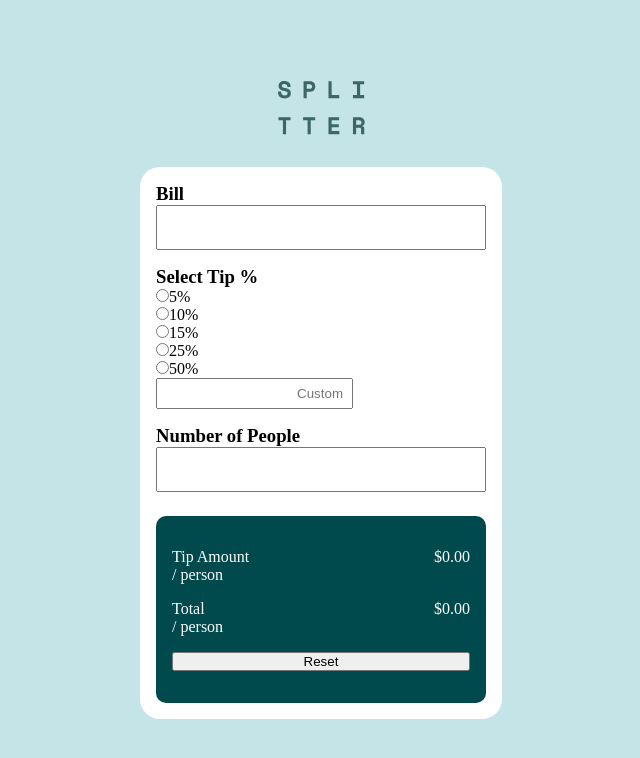
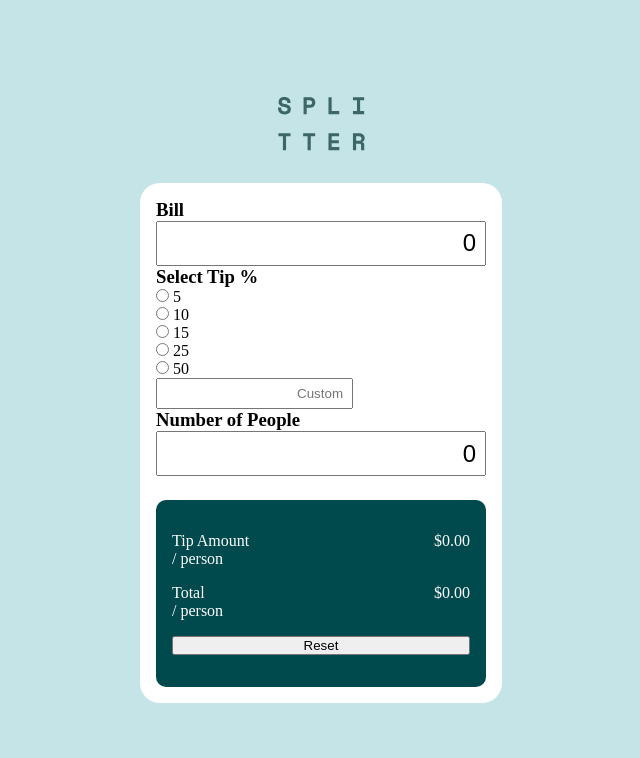
Before and after one commit to juan-galdino/tips-calculator, an Angular app: page / in a window 1280 px wide. Shown: the top 758 px of the page, without its empty margins (319-959 px from the left). Built offline with nearby package versions, Linux system fonts and the light colour scheme.

Commit message:
:sparkles: Add tip amount and total per person

```diff
--- a/src/app/bill/bill.component.html
+++ b/src/app/bill/bill.component.html
@@ -1,19 +1,51 @@
-<form action="#">
 <div>
   <h3>Bill</h3>
-    <input type="number" aria-label="Bill" class="bigger" />
+  <input
+    type="number"
+    aria-label="Bill"
+    class="bigger"
+    [(ngModel)]="bill.value"
+  />
 </div>
 <div>
   <h3>Select Tip %</h3>
-    <input type="radio" name="one" /><label for="one">5%</label><br />
-    <input type="radio" name="two" /><label for="two">10%</label><br />
-    <input type="radio" name="three" /><label for="three">15%</label><br />
-    <input type="radio" name="four" /><label for="four">25%</label><br />
-    <input type="radio" name="five" /><label for="five">50%</label><br />
-    <input type="number" placeholder="Custom" />
+  <div *ngFor="let defaultTip of defaultTips">
+    <input
+      type="radio"
+      name="tipValue"
+      [value]="defaultTip"
+      [(ngModel)]="tip.value"
+    />
+    {{ defaultTip }}
+  </div>
+  <!-- custom value -->
+  <input type="number" #customValue placeholder="Custom" />
 </div>
 <div>
   <h3>Number of People</h3>
-    <input type="number" aria-label="Number of People" class="bigger" />
+  <input
+    type="number"
+    aria-label="Number of People"
+    class="bigger"
+    [(ngModel)]="numOfPeople.value"
+  />
+  <!-- #numOfPeople
+    (input)="onGetNumOfPeople(numOfPeople)"
+    (input)="inputCheckerForServiceMethods()" -->
 </div>
-</form>
+
+<!-- <h2>{{ bill }} / tip: {{ tip.value }} / numOfPp: {{ numOfPeople }}</h2>
+
+<div *ngIf="bill && tip && numOfPeople !== 0; else default">
+  <h3>tip Amount: {{ (tip.value / numOfPeople).toFixed(2) }}</h3>
+  <h3>
+    total {{ (((bill * tip.value) / 100 + bill) / numOfPeople).toFixed(2) }}
+  </h3>
+</div>
+
+<ng-template #default>
+  <h3>tip Amount: nada</h3>
+  <h3>total: nada</h3>
+</ng-template> -->
+<!-- <button (click)="inputCheckerForServiceMethods()">Test</button>
+<button (click)="getTipAmount()">Get tip amount</button> -->
--- a/src/app/bill/bill.component.ts
+++ b/src/app/bill/bill.component.ts
@@ -1,4 +1,5 @@
 import { Component } from '@angular/core';
+import { TipsService } from '../tips.service';
 
 @Component({
   selector: 'app-bill',
@@ -7,4 +8,11 @@ import { Component } from '@angular/core';
 })
 export class BillComponent {
 
+  defaultTips: number[] = this.tipsService.defaultTips
+  bill = this.tipsService._bill
+  tip = this.tipsService._tip
+  numOfPeople = this.tipsService._numOfPeople
+
+  constructor(private tipsService: TipsService) {}
+
 }
--- a/src/app/result/result.component.html
+++ b/src/app/result/result.component.html
@@ -4,14 +4,34 @@
       <div>Tip Amount</div>
       <div>/ person</div>
     </div>
-    <div>$0.00</div>
+    <div
+      *ngIf="
+        bill.value !== 0 && tip.value !== 0 && numOfPeople.value !== 0;
+        else default
+      "
+    >
+      ${{ (tip.value / numOfPeople.value).toFixed(2) }}
+    </div>
+    <ng-template #default>$0.00</ng-template>
   </div>
   <div class="space">
     <div>
       <div>Total</div>
       <div>/ person</div>
     </div>
-    <div>$0.00</div>
+    <div
+      *ngIf="
+        bill.value !== 0 && tip.value !== 0 && numOfPeople.value !== 0;
+        else default
+      "
+    >
+      ${{
+        (
+          ((bill.value * tip.value) / 100 + bill.value) /
+          numOfPeople.value
+        ).toFixed(2)
+      }}
+    </div>
   </div>
 
   <button>Reset</button>
--- a/src/app/result/result.component.ts
+++ b/src/app/result/result.component.ts
@@ -1,4 +1,5 @@
 import { Component } from '@angular/core';
+import { TipsService } from '../tips.service';
 
 @Component({
   selector: 'app-result',
@@ -6,5 +7,10 @@ import { Component } from '@angular/core';
   styleUrls: ['./result.component.css']
 })
 export class ResultComponent {
+  bill = this.tipsService._bill
+  tip = this.tipsService._tip
+  numOfPeople = this.tipsService._numOfPeople
+
+  constructor(private tipsService: TipsService) {}
 
 }
--- /dev/null
+++ b/src/app/tips.service.ts
@@ -0,0 +1,20 @@
+export class TipsService {
+  defaultTips: number[] = [
+    5,
+    10,
+    15,
+    25,
+    50
+  ]
+
+  _bill = {
+    value: 0
+  }
+  _tip = {
+    value: 0
+  }
+  _numOfPeople = {
+    value: 0
+  }
+
+}
```
Also changed, not shown: src/app/app.module.ts (+6 -2 lines). Lines whose indentation alone changed are shown as unchanged.
